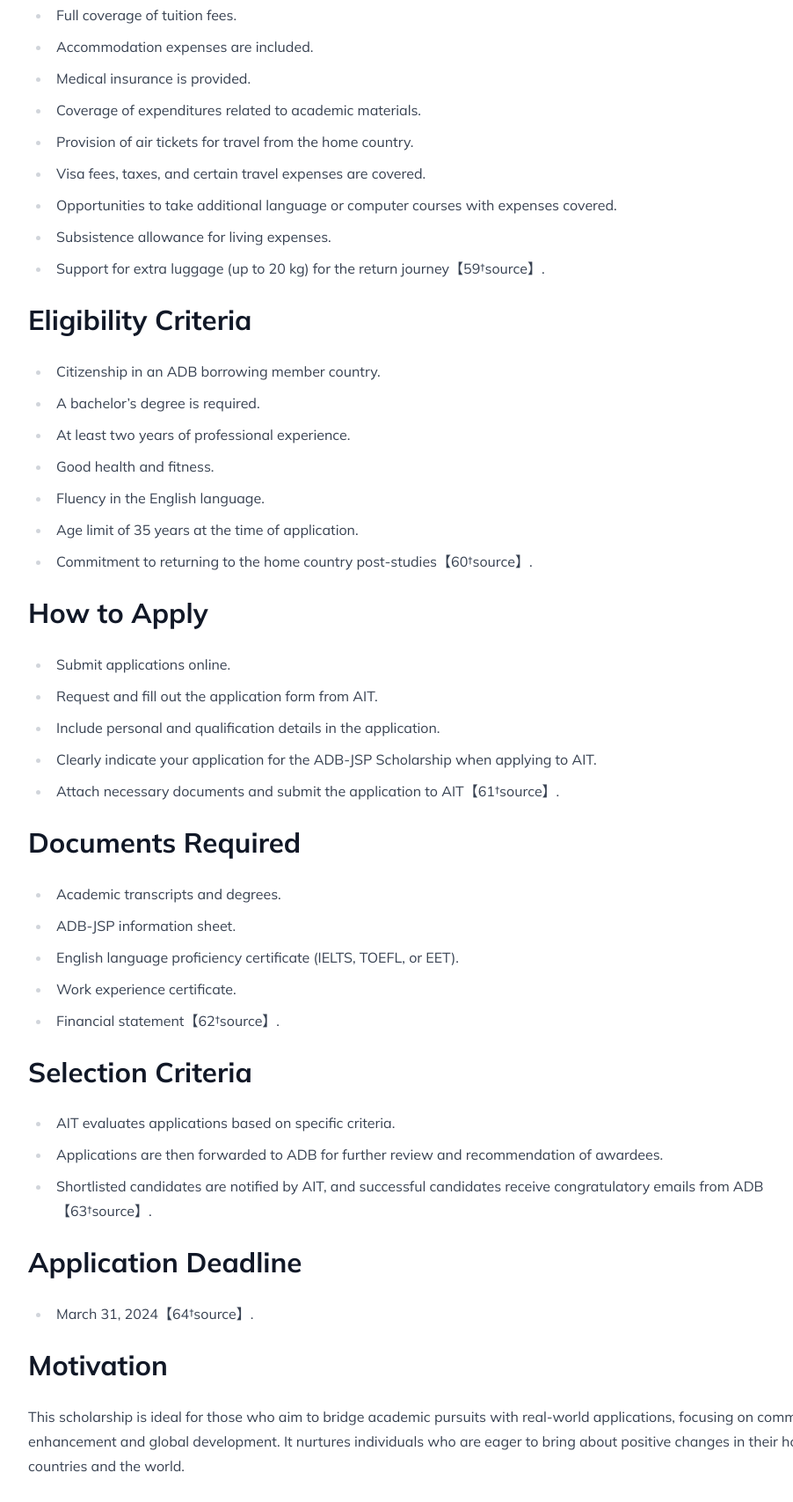
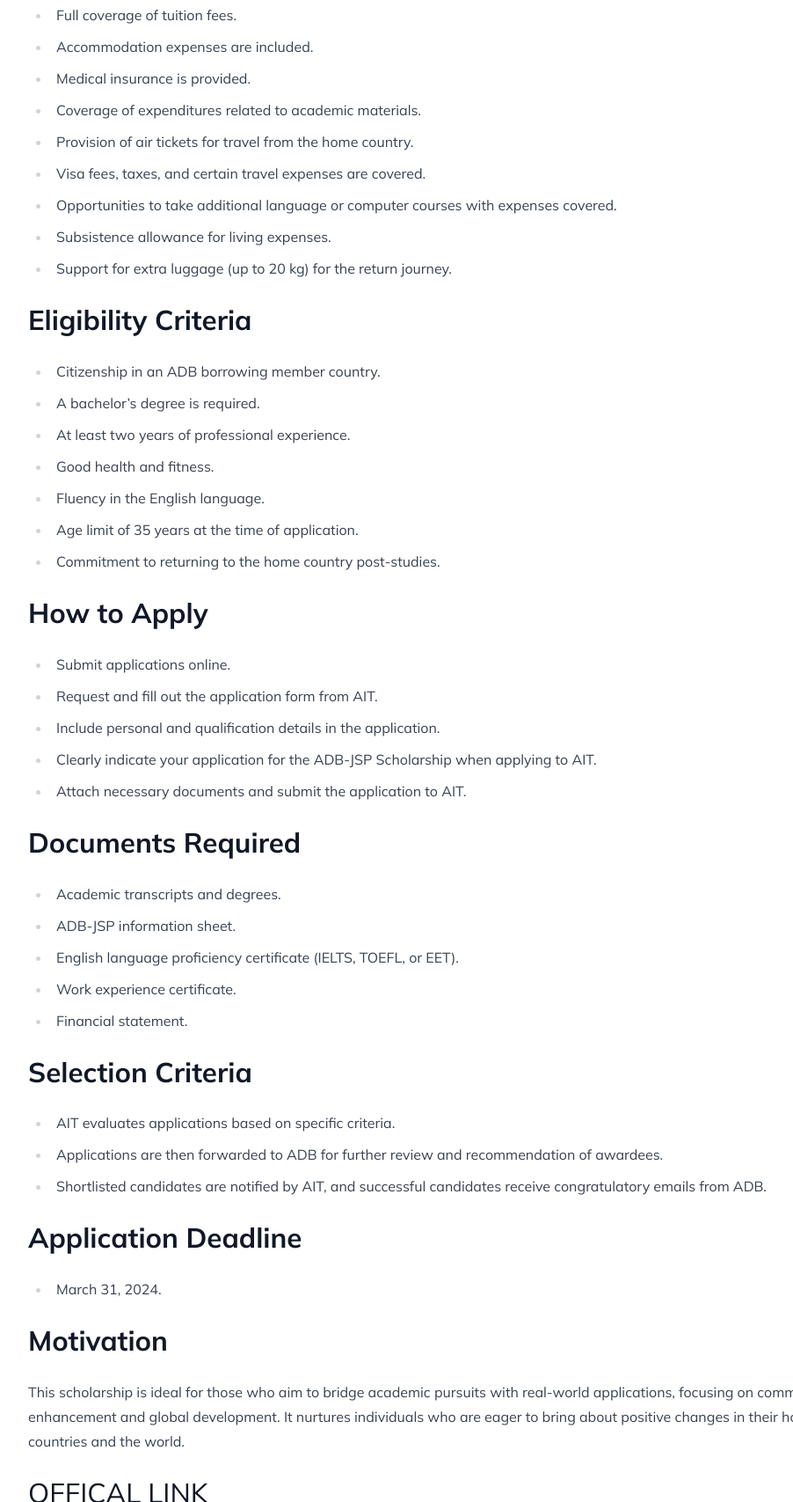
Before and after one commit to farhan-ezaz/findmyscholarship, an Astro site: page /the-adb-jsp-scholarship-program-2024-study-in-thailand in a window 1280 px wide. Shown: the part 2157-3864 px from the top of the page at 88% size, without its empty margins (140-1042 px from the left). Built offline with nearby package versions, Linux system fonts and the light colour scheme; Astro itself is replaced by a stand-in of ours; some packages are replaced by stand-ins of ours; what tailwind-bootstrap-grid would draw is missing.

Commit message:
Update Posts “the-adb-jsp-scholarship-program-2024-study-in-thailand”

```diff
--- a/src/content/posts/the-adb-jsp-scholarship-program-2024-study-in-thailand.md
+++ b/src/content/posts/the-adb-jsp-scholarship-program-2024-study-in-thailand.md
@@ -10,7 +10,6 @@
   - asia
   - masters-scholarships
 ---
-
 The Asian Development Bank - Japan Scholarship Program (ADB-JSP) at the Asian Institute of Technology (AIT) in Thailand for 2024 presents an extraordinary opportunity for aspiring postgraduates. This program is uniquely designed for individuals with a bachelor's degree and professional experience, aiming to further their academic journey in a world-class environment. The scholarship caters specifically to those who have shown promise in their respective fields and are driven to contribute significantly to the development of their home countries.
 
 AIT, Thailand's premier institute, offers a nurturing and inclusive academic setting. Here, scholars from diverse backgrounds converge, fostering a rich cultural and intellectual exchange. The ADB-JSP scholarship ensures that financial constraints do not hinder talented individuals from accessing quality education. It comprehensively covers the costs associated with higher learning - from tuition fees and accommodation to medical insurance and travel expenses. In addition, the scholarship addresses ancillary academic needs, such as books and additional courses in languages or computing, reflecting its commitment to providing a holistic educational experience.
@@ -21,31 +20,21 @@
 
 In essence, the ADB-JSP Scholarship Program at AIT is not just a financial aid package; it is a launchpad for future leaders and innovators. It is a testament to the power of education in bridging gaps between nations and fostering a more interconnected and empathetic world. This scholarship is a beacon of hope and opportunity, inviting young professionals to step forward and contribute to a brighter, more inclusive future.
 
-
-
 ### **Host Country**
 
 * Thailand
-
-
 
 ### **Host University**
 
 * Asian Institute of Technology (AIT)
 
-
-
 ### **Funded By**
 
 * Asian Development Bank - Japan Scholarship Program (ADB-JSP)
 
-
-
 ### **Duration of Scholarship**
 
 * One to two years
-
-
 
 ### **Benefits of the ADB-JSP Scholarship Program 2024**
 
@@ -57,9 +46,7 @@
 * Visa fees, taxes, and certain travel expenses are covered.
 * Opportunities to take additional language or computer courses with expenses covered.
 * Subsistence allowance for living expenses.
-* Support for extra luggage (up to 20 kg) for the return journey【59†source】.
-
-
+* Support for extra luggage (up to 20 kg) for the return journey.
 
 ### **Eligibility Criteria**
 
@@ -69,9 +56,7 @@
 * Good health and fitness.
 * Fluency in the English language.
 * Age limit of 35 years at the time of application.
-* Commitment to returning to the home country post-studies【60†source】.
-
-
+* Commitment to returning to the home country post-studies.
 
 ### **How to Apply**
 
@@ -79,9 +64,7 @@
 * Request and fill out the application form from AIT.
 * Include personal and qualification details in the application.
 * Clearly indicate your application for the ADB-JSP Scholarship when applying to AIT.
-* Attach necessary documents and submit the application to AIT【61†source】.
-
-
+* Attach necessary documents and submit the application to AIT.
 
 ### **Documents Required**
 
@@ -89,33 +72,23 @@
 * ADB-JSP information sheet.
 * English language proficiency certificate (IELTS, TOEFL, or EET).
 * Work experience certificate.
-* Financial statement【62†source】.
-
-
+* Financial statement.
 
 ### **Selection Criteria**
 
 * AIT evaluates applications based on specific criteria.
 * Applications are then forwarded to ADB for further review and recommendation of awardees.
-* Shortlisted candidates are notified by AIT, and successful candidates receive congratulatory emails from ADB【63†source】.
-
-
+* Shortlisted candidates are notified by AIT, and successful candidates receive congratulatory emails from ADB.
 
 ### **Application Deadline**
 
-* March 31, 2024【64†source】.
-
-
+* March 31, 2024.
 
 ### **Motivation**
 
 This scholarship is ideal for those who aim to bridge academic pursuits with real-world applications, focusing on community enhancement and global development. It nurtures individuals who are eager to bring about positive changes in their home countries and the world.
 
-
-
 ### [O﻿FFICAL LINK](https://ait.ac.th/financial/joint-japan-world-bank-graduate-scholarship-program/)
-
-
 
 ### **Conclusion**
 
```
